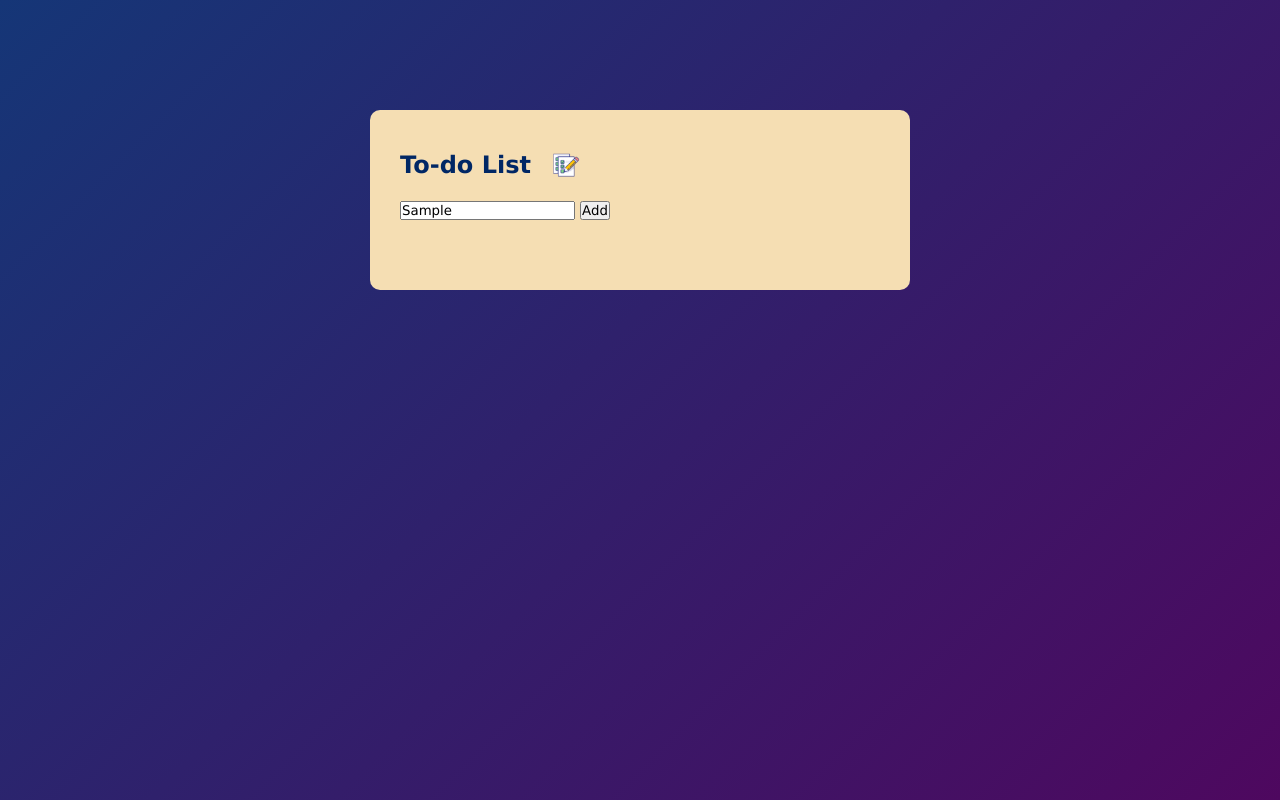
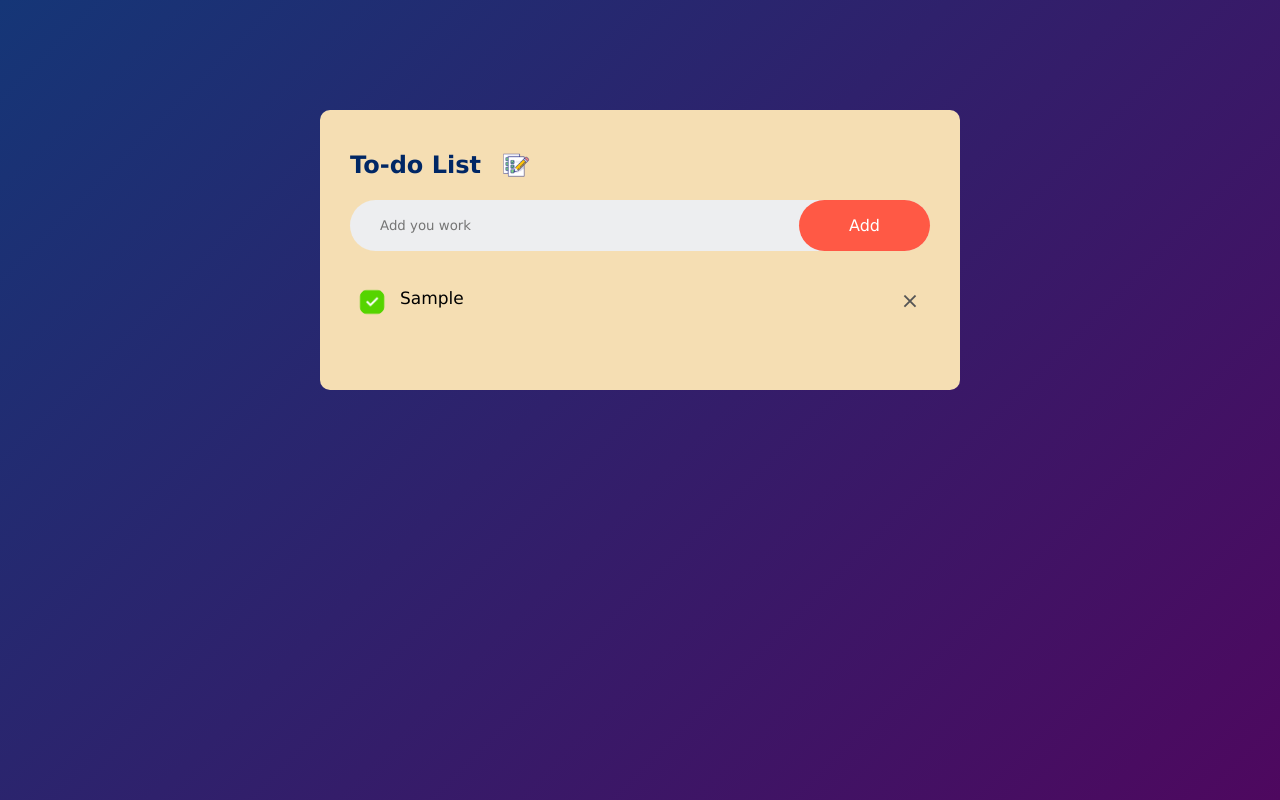
Before and after one commit to AlejandroArango4910/check_list, a plain HTML site: page index.html in a window 1280 px wide. Both pictures are taken after typing "Sample" into the empty fields and a click on the button "Add". Drawn offline with Linux system fonts and the light colour scheme.

Commit message:
Terminado. Agregadas las funciones del JS, ademas de terminar los estilos CSS.

```diff
--- a/index.html
+++ b/index.html
@@ -13,8 +13,13 @@
             <h2>To-do List <img src="/imagenes/list.png" alt=""></h2>
             <div class="row">
                 <input type="text" id="input-box" placeholder="Add you work">
-                <button class="add">Add</button>
+                <button onclick="addTask()" class="add">Add</button>
             </div>
+            <ul id="list-container">
+                <!-- <li class="checked">Task 1</li>
+                <li>Task 2</li>
+                <li>Task 3</li> -->
+            </ul>
         </div>
 
     </div>
--- a/script.js
+++ b/script.js
@@ -0,0 +1,39 @@
+const inputBox = document.getElementById('input-box');
+const listContainer = document.getElementById('list-container');
+
+function addTask(){
+    if (inputBox.value === ''){
+        alert("Debes de escribir algo!")
+    }
+    else {
+        let li = document.createElement("li")
+        li.innerHTML = inputBox.value;
+        listContainer.appendChild(li);
+        let span = document.createElement("span");
+        span.innerHTML ="\u00d7";
+        li.appendChild(span);
+    }
+    inputBox.value = "";
+    saveData();
+}
+
+listContainer.addEventListener("click", function(e){
+    if(e.target.tagName === "LI"){
+        e.target.classList.toggle("checked");
+        saveData();
+    }
+    else if (e.target.tagName === "SPAN"){
+        e.target.parentElement.remove();
+        saveData();
+    }
+}, false);
+
+function saveData (){
+    localStorage.setItem("data", listContainer.innerHTML)
+}
+
+function showTask(){
+    listContainer.innerHTML = localStorage.getItem("data");
+
+}
+showTask();
--- a/styles.css
+++ b/styles.css
@@ -14,7 +14,7 @@
 
 .todo-app {
     width: 100%;
-    max-width: 540px;
+    max-width: 640px;
     background: wheat;
     margin: 100px auto 20px;
     padding: 40px 30px 70px;
@@ -32,3 +32,86 @@
     width: 30px;
     margin-left: 20px;
 }
+
+.row {
+    display: flex;
+    align-items: center;
+    justify-content: space-between;
+    background: #edeef0;
+    border-radius: 30px;
+    padding-left: 20px;
+    margin-bottom: 25px;
+}
+
+input {
+    flex: 1;
+    border: none;
+    outline: none;
+    background: transparent;
+    padding: 10px;
+    font-weight: 14px;
+    overflow: scroll;
+}
+
+button {
+    border: none;
+    outline: none;
+    padding: 16px 50px;
+    background: #ff5945;
+    color: #fff;
+    font-size: 16px;
+    cursor: pointer;
+    border-radius: 40px;
+}
+
+ul li {
+    list-style: none;
+    font-size: 17px;
+    padding: 12px 28px 12px 50px;
+    user-select: none;
+    cursor: pointer;
+    position: relative;
+    display:block;
+    width: 100%;
+    overflow-wrap:break-word ;
+}
+
+ul li::before{
+    content: '';
+    position: absolute;
+    height: 28px;
+    width: 28px;
+    border-radius: 50%;
+    background-image: url(/imagenes/check.png);
+    background-size: cover;
+    background-position: center;
+    top: 12px;
+    left: 8px;
+}
+
+ul li.checked {
+    color: #555;
+    text-decoration: line-through;
+}
+
+ul li.checked::before {
+    background-image: url(/imagenes/delete.png);
+}
+
+ul li span {
+    position: absolute;
+    right: 0;
+    top: 5px;
+    width: 40px;
+    height: 40px;
+    font-size: 22px;
+    color: #555;
+    line-height: 40px;
+    text-align: center;
+    border-radius: 50%;
+}
+
+ul li span:hover {
+    background: #ff05055d;
+
+}
```
